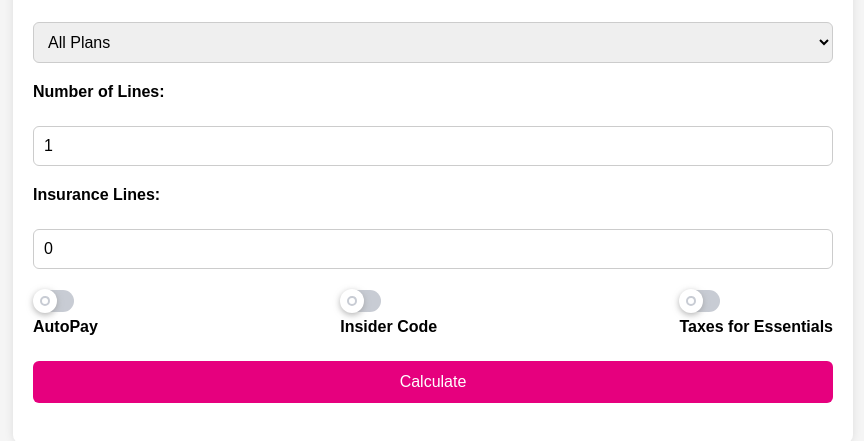
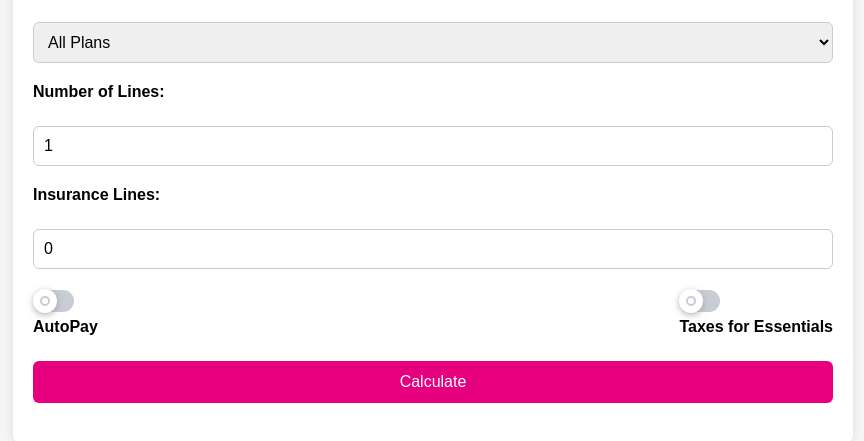
Before and after one commit to khogali/khogali.github.io, a plain HTML site: page plan-calculator.html in a window 1280 px wide. Shown: the part 199-640 px from the top of the page, without its empty margins (207-1071 px from the left). Drawn offline with Linux system fonts and the light colour scheme.

Commit message:
Update plan-calculator.html

```diff
--- a/plan-calculator.html
+++ b/plan-calculator.html
@@ -49,18 +49,6 @@
             </div>
 
             <div class="checkbox-wrapper-51">
-                <input type="checkbox" id="insider-code" />
-                <label for="insider-code" class="toggle">
-                  <span>
-                    <svg width="10px" height="10px" viewBox="0 0 10 10">
-                      <path d="M5,1 L5,1 C2.790861,1 1,2.790861 1,5 L1,5 C1,7.209139 2.790861,9 5,9 L5,9 C7.209139,9 9,7.209139 9,5 L9,5 C9,2.790861 7.209139,1 5,1 L5,9 L5,1 Z"></path>
-                    </svg>
-                  </span>
-                </label>
-                <label for="insider-code">Insider Code</label>
-              </div>
-
-              <div class="checkbox-wrapper-51">
                 <input type="checkbox" id="add-taxes" />
                 <label for="add-taxes" class="toggle">
                     <span>
@@ -72,7 +60,6 @@
                 <label for="add-taxes">Taxes for Essentials</label>
             </div>
 
-
             <button onclick="filterPlans()">Calculate</button>
         </div>
 
```
Lines whose indentation alone changed are shown as unchanged.
